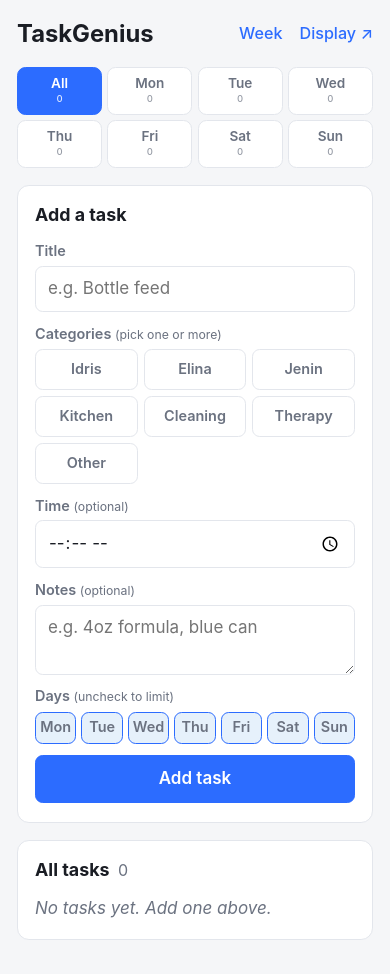
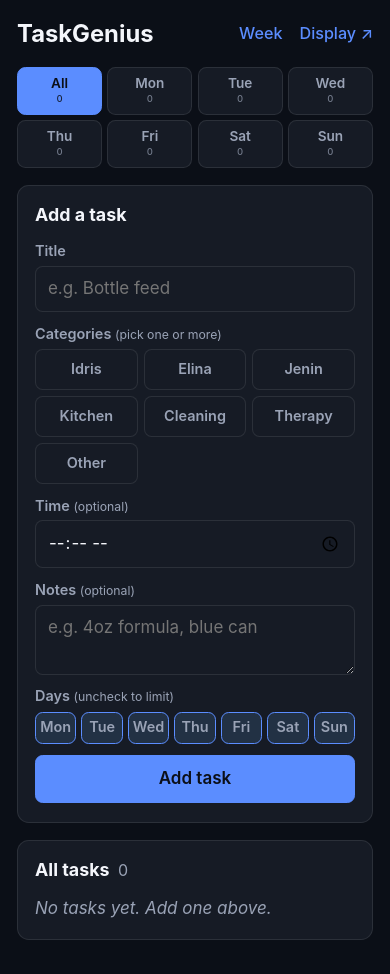
Before and after one commit to ayi102/TaskGenius, a Flask app: page /admin in a window 390 px wide. Run offline with Flask 3, Linux system fonts and the light colour scheme; data that the repository does not hold is empty.

Commit message:
Dark theme for admin + week views
Convert admin.css palette to dark — admin and /week now match the
kiosk display's aesthetic instead of fighting it on a bright phone
screen at night.

- Surface goes #ffffff → #161b25 (dark slate)
- Background #f5f6f8 → #0b0f17 (navy)
- Text #1a1d24 → #f4f6fb
- Category colors swap to the brighter on-dark variants already used
  on display (e.g. idris #1f7bbf → #6cb8ff)
- Category-chip backgrounds become low-opacity tints of their hue
  (~14% alpha) via new --tint-* tokens
- Today-column highlight on /week uses primary-soft instead of light blue
- Danger button borders, error block borders adjusted for dark contrast

Co-Authored-By: Claude Opus 4.7 (1M context) <noreply@anthropic.com>

```diff
--- a/static/css/admin.css
+++ b/static/css/admin.css
@@ -1,22 +1,34 @@
 :root {
-  --bg: #f5f6f8;
-  --surface: #ffffff;
-  --text: #1a1d24;
-  --muted: #6b7280;
-  --border: #e3e6ec;
-  --primary: #2c6cff;
-  --primary-text: #ffffff;
-  --danger: #d23b3b;
-  --danger-bg: #fff1f1;
-  --idris: #1f7bbf;
-  --elina: #c43d6e;
-  --jenin: #178a6b;
-  --kitchen: #c46a18;
-  --cleaning: #2c8a4a;
-  --therapy: #137b7b;
-  --other: #7a4dc7;
-  --error-bg: #fff1f1;
-  --error-text: #b1141a;
+  --bg: #0b0f17;
+  --surface: #161b25;
+  --surface-hover: #1c2230;
+  --text: #f4f6fb;
+  --muted: #9aa3b6;
+  --faint: #6b7388;
+  --border: rgba(255, 255, 255, 0.09);
+  --primary: #5b8dff;
+  --primary-text: #0b0f17;
+  --primary-soft: rgba(91, 141, 255, 0.14);
+  --danger: #ff7a7a;
+  --danger-bg: rgba(255, 122, 122, 0.12);
+  --idris: #6cb8ff;
+  --elina: #ff8fb1;
+  --jenin: #6ee7d2;
+  --kitchen: #ffae6e;
+  --cleaning: #86e89a;
+  --therapy: #5cdcdc;
+  --other: #cdb0ff;
+  --error-bg: rgba(255, 122, 122, 0.12);
+  --error-text: #ff9c9c;
+
+  /* Soft tinted backgrounds for category chips on dark */
+  --tint-idris:    rgba(108, 184, 255, 0.14);
+  --tint-elina:    rgba(255, 143, 177, 0.14);
+  --tint-jenin:    rgba(110, 231, 210, 0.14);
+  --tint-kitchen:  rgba(255, 174, 110, 0.14);
+  --tint-cleaning: rgba(134, 232, 154, 0.14);
+  --tint-therapy:  rgba(92, 220, 220, 0.14);
+  --tint-other:    rgba(205, 176, 255, 0.14);
 }
 
 * { box-sizing: border-box; }
```
Also changed, not shown: other parts of static/css/admin.css (+34 -34 lines).
